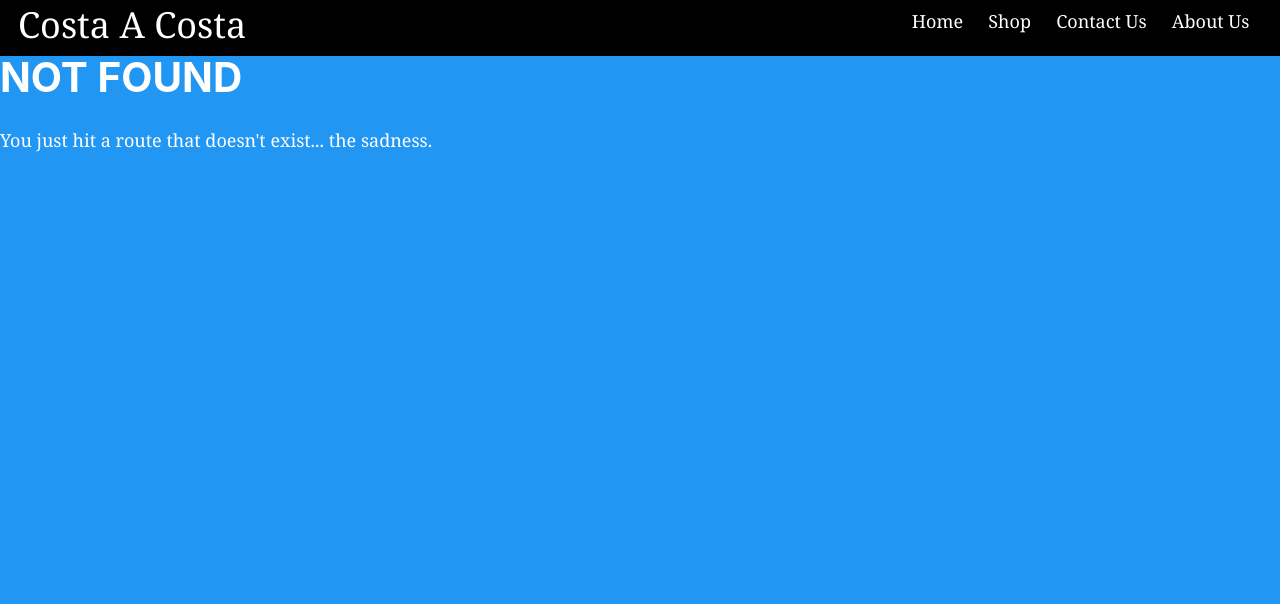
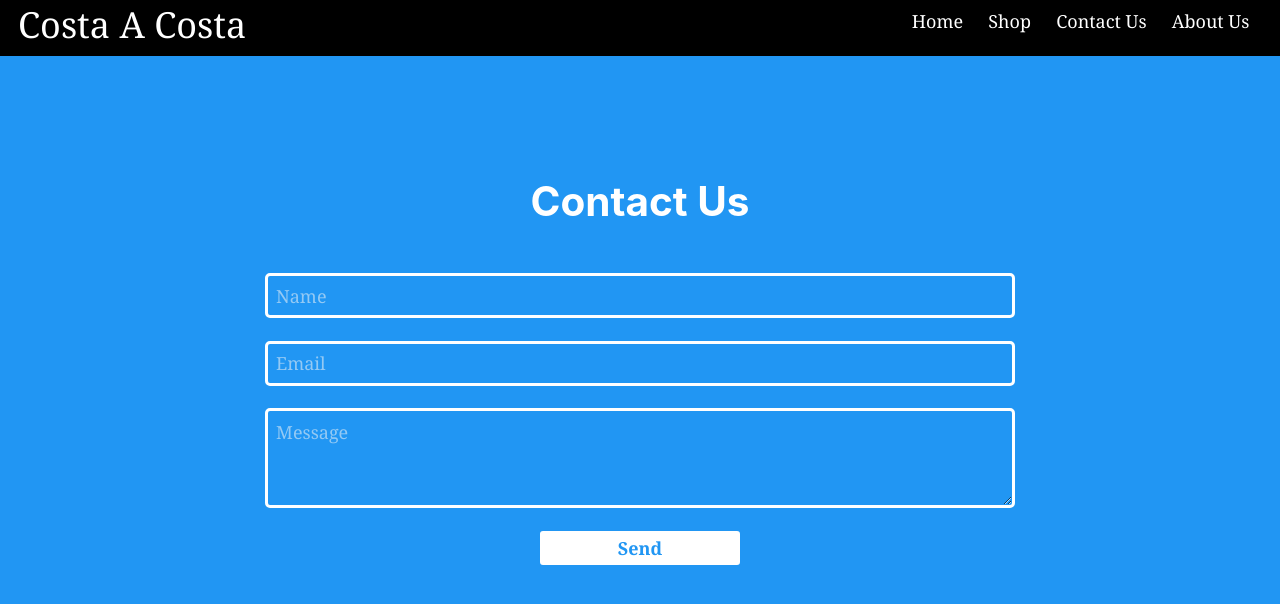
Before and after one commit to abecel22/costa-landing-page, a Gatsby site: page /contactUs in a window 1280 px wide. Before the commit this address had no page. Built offline with nearby package versions, Linux system fonts and the light colour scheme; Gatsby itself is replaced by a stand-in of ours.

Commit message:
Added contact us form and styling to page.

```diff
--- /dev/null
+++ b/src/components/styles/contact-us.css
@@ -0,0 +1,46 @@
+.contact-div {
+  display: flex;
+  flex-direction: column;
+  margin: 180px auto;
+  text-align: center;
+  height: 100%;
+}
+
+.contact-div__form {
+  display: flex;
+  flex-direction: column;
+  width: 80%;
+  max-width: 750px;
+  margin: auto;
+}
+
+.contact-div__form-part {
+  margin-top: 3%;
+  background: transparent;
+  border: 3px solid white;
+  border-radius: 5px;
+  color: whitesmoke;
+  height: 45px;
+  padding: 8px;
+}
+
+.contact-div__form-message {
+  height: 100px;
+}
+
+.contact-div__form-button {
+  margin: 3% auto;
+  background: #fff;
+  border: 3px solid white;
+  width: 40%;
+  max-width: 200px;
+  color: #2196f3;
+  font-weight: 700;
+  border-radius: 3px;
+}
+
+@media (max-width: 768px) {
+  .contact-div {
+    margin-top: 190px;
+  }
+}
--- a/src/components/toolbar.js
+++ b/src/components/toolbar.js
@@ -24,10 +24,10 @@ const NavBar = props => {
               <Link to="/shop/">Shop</Link>
             </li>
             <li>
-              <Link to="/contact-us/">Contact Us</Link>
+              <Link to="/contactUs/">Contact Us</Link>
             </li>
             <li>
-              <Link to="/about-us/">About Us</Link>
+              <Link to="/aboutUs/">About Us</Link>
             </li>
           </ul>
         </div>
--- /dev/null
+++ b/src/pages/contactUs.js
@@ -0,0 +1,41 @@
+import React, { Component } from "react"
+import Layout from "../components/layout"
+import SEO from "../components/seo"
+
+import "../components/styles/contact-us.css"
+
+class ContactUs extends Component {
+  render() {
+    return (
+      <Layout>
+        <SEO title="Contact Us" />
+        <div className="contact-div">
+          <h1>Contact Us</h1>
+          <form className="contact-div__form">
+            <input
+              className="contact-div__form-part"
+              name="name"
+              type="text"
+              placeholder="Name"
+            />
+            <input
+              className="contact-div__form-part"
+              name="email"
+              type="text"
+              placeholder="Email"
+            />
+            <textarea
+              className="contact-div__form-part contact-div__form-message"
+              name="message"
+              type="text"
+              placeholder="Message"
+            />
+            <button className="contact-div__form-button">Send</button>
+          </form>
+        </div>
+      </Layout>
+    )
+  }
+}
+
+export default ContactUs
--- a/src/pages/index.js
+++ b/src/pages/index.js
@@ -10,7 +10,7 @@ class IndexPage extends Component {
   render() {
     return (
       <Layout>
-        <SEO title="Home" keywords={[`gatsby`, `application`, `react`]} />
+        <SEO title="Home" keywords={[`costaacosta`, `costa`, `ebay`]} />
         <Banner />
         <IconColumns />
 
```
Also changed, not shown: src/pages/about-us.js (deleted, +0 -13 lines), src/pages/aboutUs.js (renamed from src/pages/contact-us.js, +4 -4 lines).
